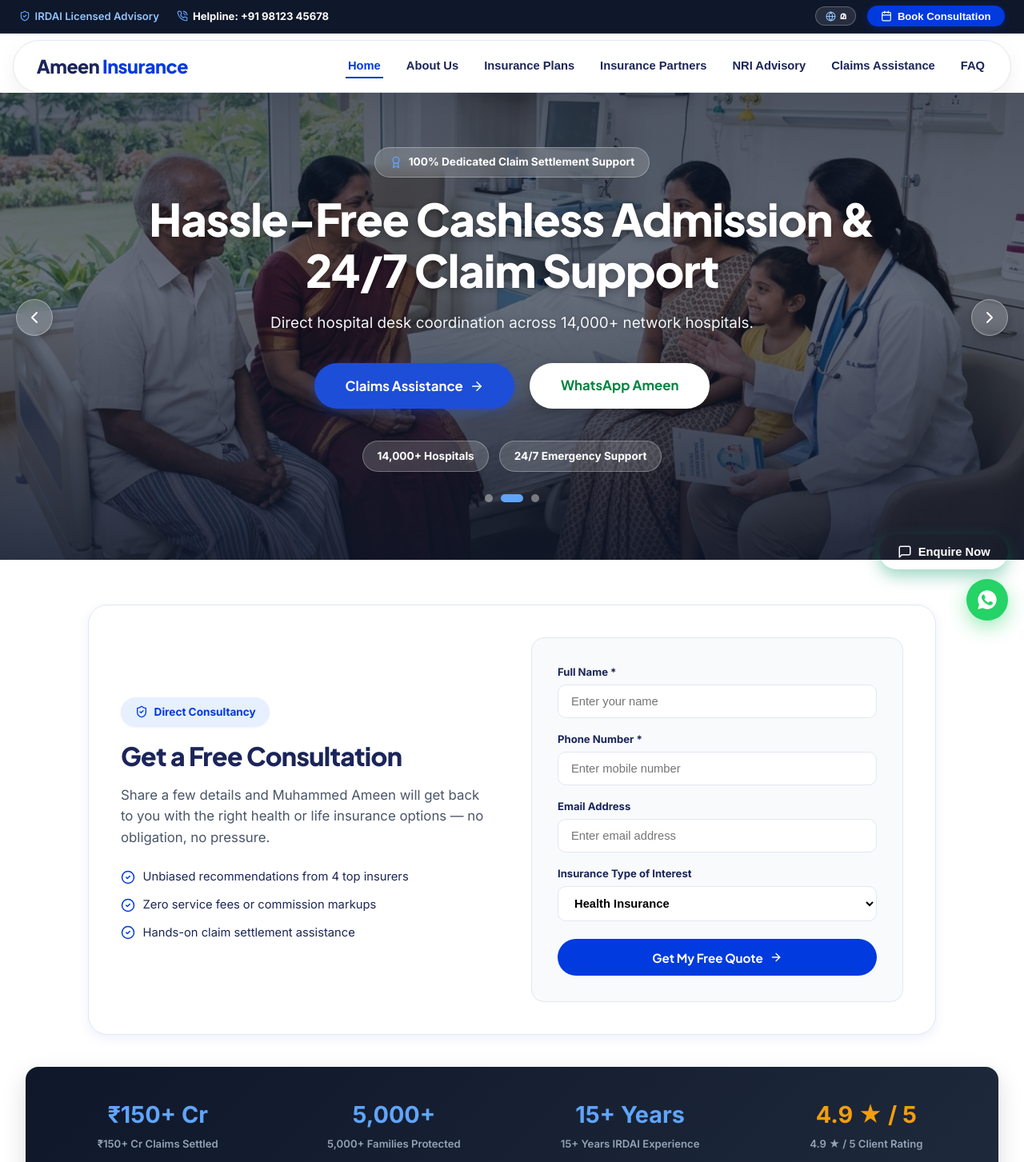
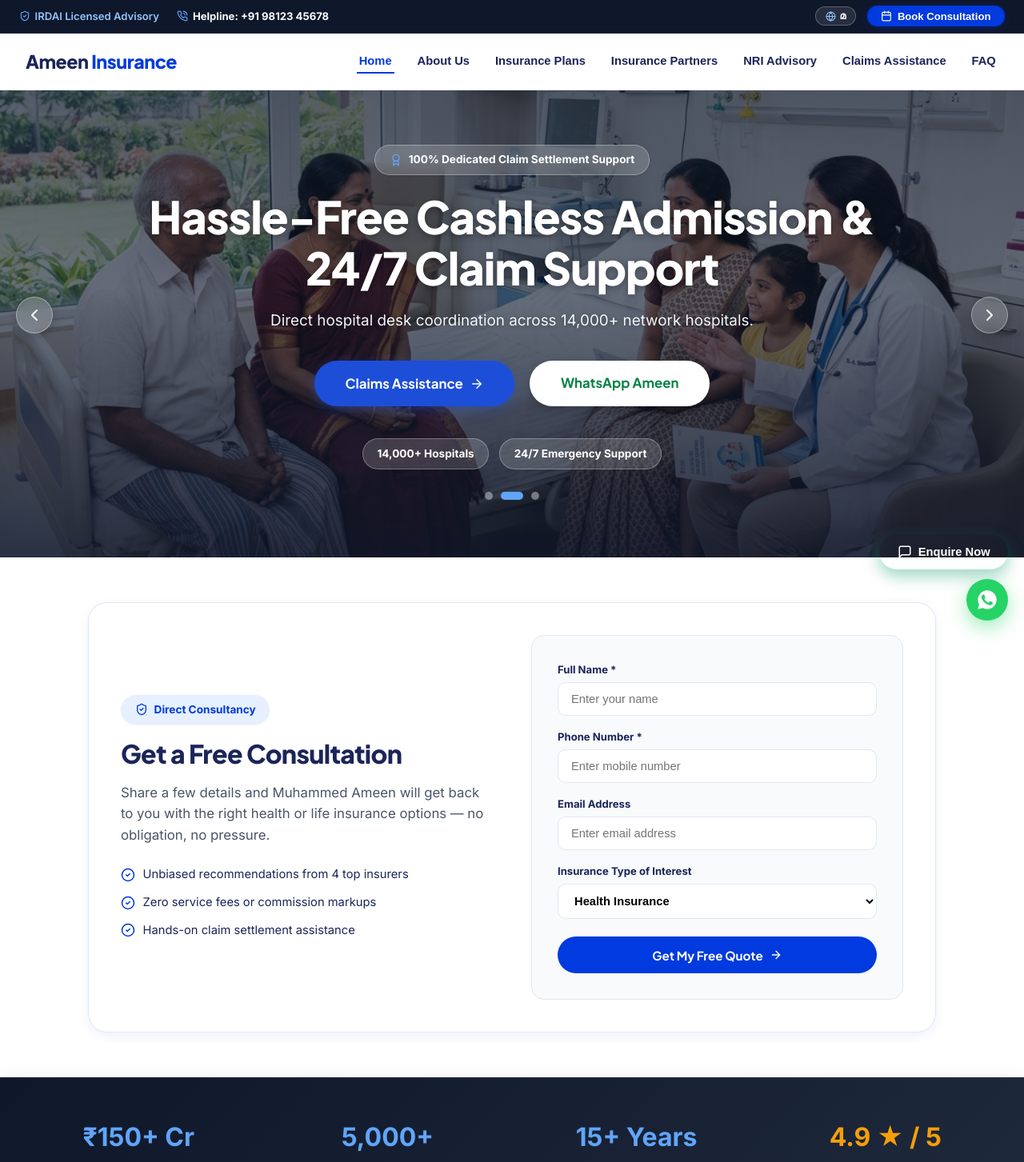
Before and after one commit to Nevin3973/ameeninsurance, a React (Vite) app: page / in a window 1280 px wide. Shown: the top 1453 px of the page at 80% size. Built offline with nearby package versions, Linux system fonts and the light colour scheme.

Commit message:
Convert Navbar to 100% full-width edge-to-edge header with scroll animation, and make grid-4 metrics bar a full bleed section

```diff
--- a/src/components/Hero.jsx
+++ b/src/components/Hero.jsx
@@ -470,32 +470,35 @@
         </div>
       </div>
 
-      {/* Premium Trust Metrics Bar */}
-      <div className="container" style={{ marginTop: '2.5rem' }}>
+      {/* Premium Full-Width Edge-to-Edge Trust Metrics Bar */}
       <div style={{
         background: 'linear-gradient(135deg, #0f172a 0%, #1e293b 100%)',
-          borderRadius: 'var(--radius-md)',
-          padding: '1.8rem 2rem',
+        width: '100%',
+        padding: '2.5rem 0',
         color: '#ffffff',
         boxShadow: '0 12px 30px rgba(15, 23, 42, 0.15)',
-          width: '100%',
-          alignItems: 'stretch'
-        }} className="grid-4">
+        marginTop: '3.5rem',
+        borderTop: '1px solid rgba(255,255,255,0.08)',
+        borderBottom: '1px solid rgba(255,255,255,0.08)'
+      }}>
+        <div className="container">
+          <div className="grid-4" style={{ width: '100%', alignItems: 'stretch', gap: '1.8rem' }}>
             <div style={{ display: 'flex', flexDirection: 'column', justifyContent: 'center', alignItems: 'center', padding: '0.5rem', width: '100%' }}>
-            <div style={{ fontSize: '1.8rem', fontWeight: 800, color: '#60a5fa', marginBottom: '0.2rem' }}>₹150+ Cr</div>
-            <div style={{ fontSize: '0.82rem', color: '#94a3b8', fontWeight: 600, textAlign: 'center' }}>{t('statClaims', 'Claims Settlement Advocacy')}</div>
+              <div style={{ fontSize: '2rem', fontWeight: 800, color: '#60a5fa', marginBottom: '0.2rem' }}>₹150+ Cr</div>
+              <div style={{ fontSize: '0.88rem', color: '#94a3b8', fontWeight: 600, textAlign: 'center' }}>{t('statClaims', 'Claims Settlement Advocacy')}</div>
             </div>
             <div style={{ display: 'flex', flexDirection: 'column', justifyContent: 'center', alignItems: 'center', padding: '0.5rem', width: '100%' }}>
-            <div style={{ fontSize: '1.8rem', fontWeight: 800, color: '#60a5fa', marginBottom: '0.2rem' }}>5,000+</div>
-            <div style={{ fontSize: '0.82rem', color: '#94a3b8', fontWeight: 600, textAlign: 'center' }}>{t('statFamilies', 'Families Protected Across India')}</div>
+              <div style={{ fontSize: '2rem', fontWeight: 800, color: '#60a5fa', marginBottom: '0.2rem' }}>5,000+</div>
+              <div style={{ fontSize: '0.88rem', color: '#94a3b8', fontWeight: 600, textAlign: 'center' }}>{t('statFamilies', 'Families Protected Across India')}</div>
             </div>
             <div style={{ display: 'flex', flexDirection: 'column', justifyContent: 'center', alignItems: 'center', padding: '0.5rem', width: '100%' }}>
-            <div style={{ fontSize: '1.8rem', fontWeight: 800, color: '#60a5fa', marginBottom: '0.2rem' }}>15+ Years</div>
-            <div style={{ fontSize: '0.82rem', color: '#94a3b8', fontWeight: 600, textAlign: 'center' }}>{t('statExperience', 'IRDAI Advisory Experience')}</div>
+              <div style={{ fontSize: '2rem', fontWeight: 800, color: '#60a5fa', marginBottom: '0.2rem' }}>15+ Years</div>
+              <div style={{ fontSize: '0.88rem', color: '#94a3b8', fontWeight: 600, textAlign: 'center' }}>{t('statExperience', 'IRDAI Advisory Experience')}</div>
             </div>
             <div style={{ display: 'flex', flexDirection: 'column', justifyContent: 'center', alignItems: 'center', padding: '0.5rem', width: '100%' }}>
-            <div style={{ fontSize: '1.8rem', fontWeight: 800, color: '#f59e0b', marginBottom: '0.2rem' }}>4.9 ★ / 5</div>
-            <div style={{ fontSize: '0.82rem', color: '#94a3b8', fontWeight: 600, textAlign: 'center' }}>{t('statRating', '450+ Verified Client Reviews')}</div>
+              <div style={{ fontSize: '2rem', fontWeight: 800, color: '#f59e0b', marginBottom: '0.2rem' }}>4.9 ★ / 5</div>
+              <div style={{ fontSize: '0.88rem', color: '#94a3b8', fontWeight: 600, textAlign: 'center' }}>{t('statRating', '450+ Verified Client Reviews')}</div>
+            </div>
           </div>
         </div>
       </div>
--- a/src/components/Navbar.jsx
+++ b/src/components/Navbar.jsx
@@ -1,10 +1,19 @@
-import React, { useState } from 'react';
+import React, { useState, useEffect } from 'react';
 import { Menu, X, Calendar, Globe, PhoneCall, ShieldCheck } from 'lucide-react';
 import { useLanguage } from '../context/LanguageContext';
 
 export default function Navbar({ activeTab, setActiveTab, onOpenWizard }) {
   const [mobileMenuOpen, setMobileMenuOpen] = useState(false);
+  const [isScrolled, setIsScrolled] = useState(false);
   const { lang, toggleLanguage, t } = useLanguage();
+
+  useEffect(() => {
+    const handleScroll = () => {
+      setIsScrolled(window.scrollY > 20);
+    };
+    window.addEventListener('scroll', handleScroll);
+    return () => window.removeEventListener('scroll', handleScroll);
+  }, []);
 
   const navItems = [
     { id: 'hero', label: 'Home' },
@@ -110,23 +119,24 @@
         </div>
       </div>
 
-      {/* 2. Main Navigation Bar */}
+      {/* 2. Full-Width Edge-to-Edge Navigation Bar with Scroll Animation */}
       <header style={{
-        maxWidth: '1600px',
         width: '100%',
-        margin: '8px auto 0',
-        padding: '0 1rem'
+        background: isScrolled ? 'rgba(255, 255, 255, 0.96)' : '#ffffff',
+        backdropFilter: isScrolled ? 'blur(10px)' : 'none',
+        borderBottom: '1px solid var(--border-light)',
+        boxShadow: isScrolled ? '0 8px 30px rgba(0, 0, 0, 0.08)' : '0 2px 10px rgba(0, 0, 0, 0.03)',
+        transition: 'all 0.3s ease-in-out'
       }}>
         <div style={{
-          background: '#ffffff',
-          borderRadius: '50px',
-          border: '1px solid var(--border-light)',
-          boxShadow: '0 8px 25px rgba(0, 0, 0, 0.06)',
-          height: '66px',
+          maxWidth: '1600px',
+          margin: '0 auto',
+          height: isScrolled ? '62px' : '70px',
           display: 'flex',
           alignItems: 'center',
           justifyContent: 'space-between',
-          padding: '0 1.8rem'
+          padding: '0 2rem',
+          transition: 'all 0.3s ease-in-out'
         }}>
           {/* Brand Logo Text on Far Left */}
           <div
```
Lines whose indentation alone changed are shown as unchanged.
